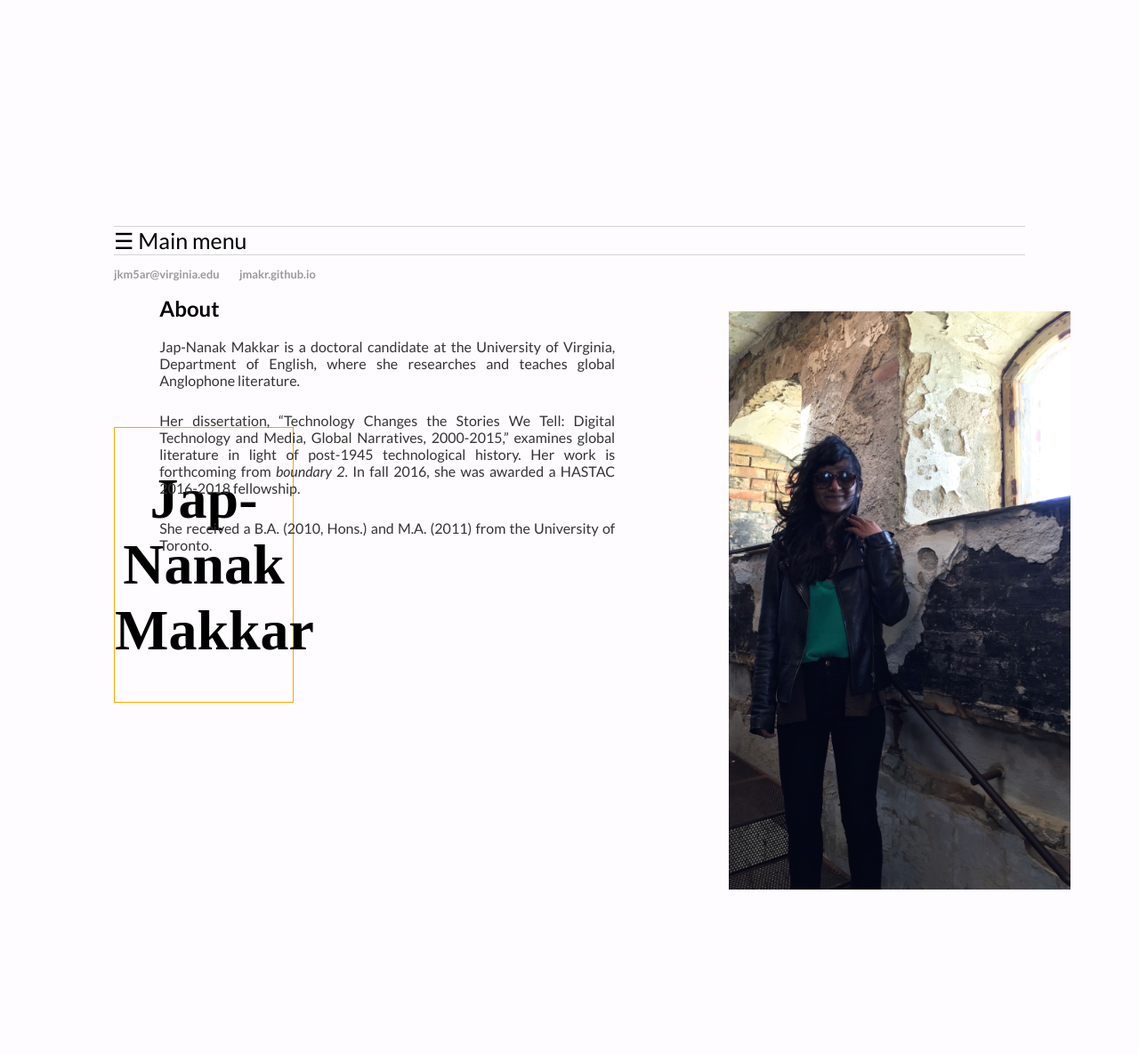
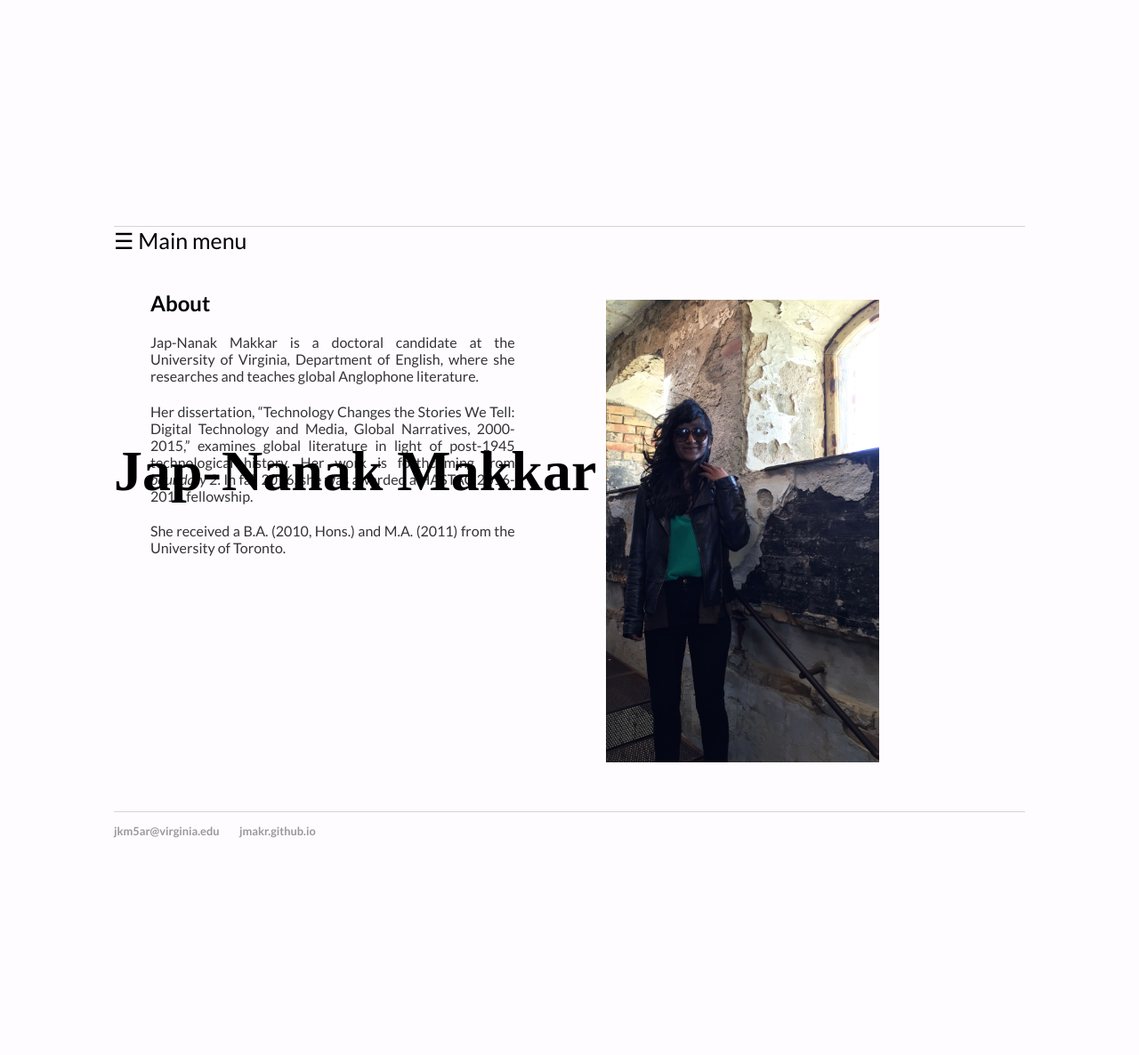
Before and after one commit to jmakr/jmakr.github.io, a Jekyll site: the page built from index.html, in a window 1280 px wide. Shown: the whole page at 89% size. Built offline with Jekyll 4.4.1, drawn with Linux system fonts in a browser that asks for light colours; after the commit the page ends 955 px from its top, so only the background shows below that.

Commit message:
Update main.css

```diff
--- a/css/main.css
+++ b/css/main.css
@@ -19,25 +19,17 @@
 
 }
 
-.container {
-    display: table;
-    height: 100%;
-    position: absolute;
-    overflow: hidden;
-    width: 100%;
-}
+
 .helper {
     position: absolute;
     top: 50%;
-    display: table-cell;
     vertical-align: middle;
 }
 .content {
-    #position: relative;
-    #top: -50%;
+    position: relative;
+    top: -50%;
     margin: 0 auto;
-    width: 200px;
-    border: 1px solid orange;
+
 }
 
 body {
```
